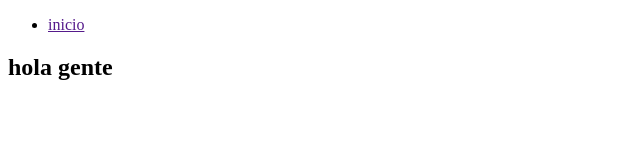
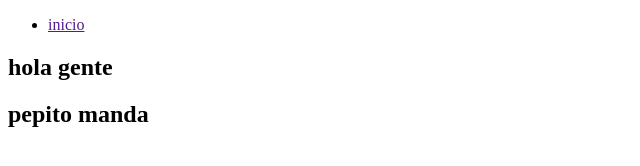
Before and after one commit to cardenasmaximiliano/pepito-shop, a plain HTML site: page index.html in a window 1280 px wide. Shown: the whole page, without its empty margins (0-640 px from the left). Drawn offline with Linux system fonts and the light colour scheme.

Commit message:
pusimos pepito

```diff
--- a/index.html
+++ b/index.html
@@ -17,6 +17,9 @@
         <section>
             <h2>hola gente</h2>
         </section>
+        <section>
+            <h2>pepito manda</h2>
+        </section>
     </main>
 </body>
 </html>
```
